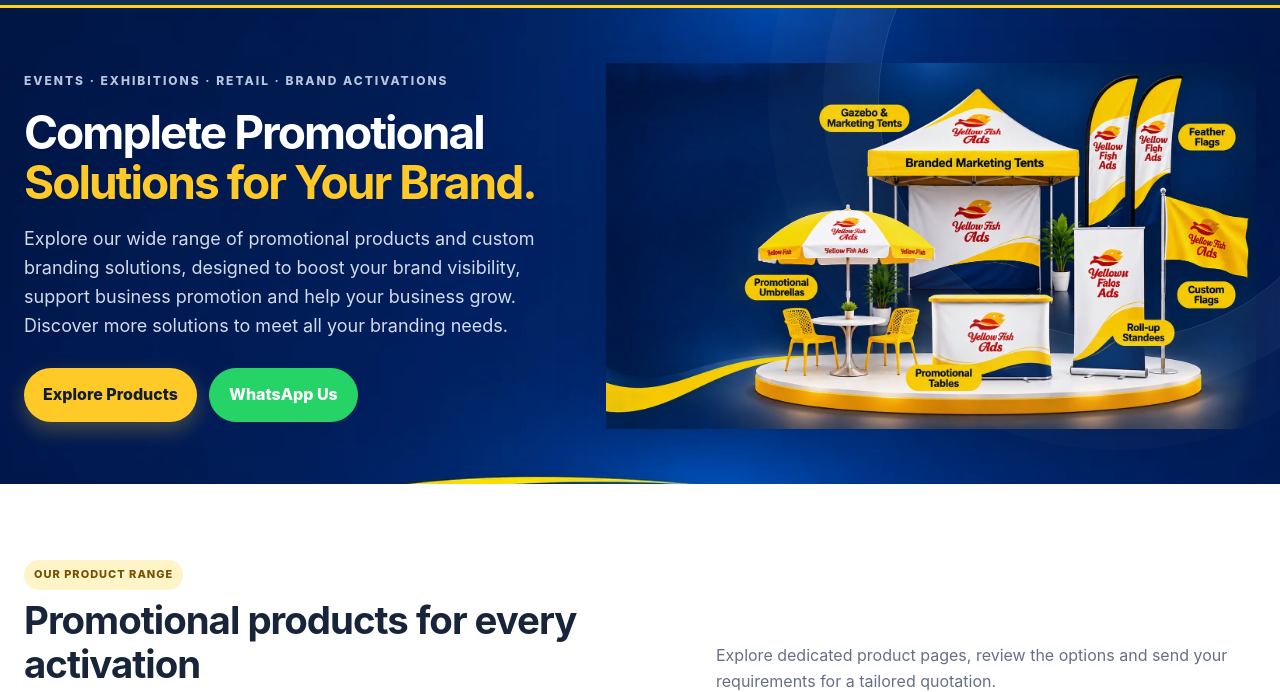
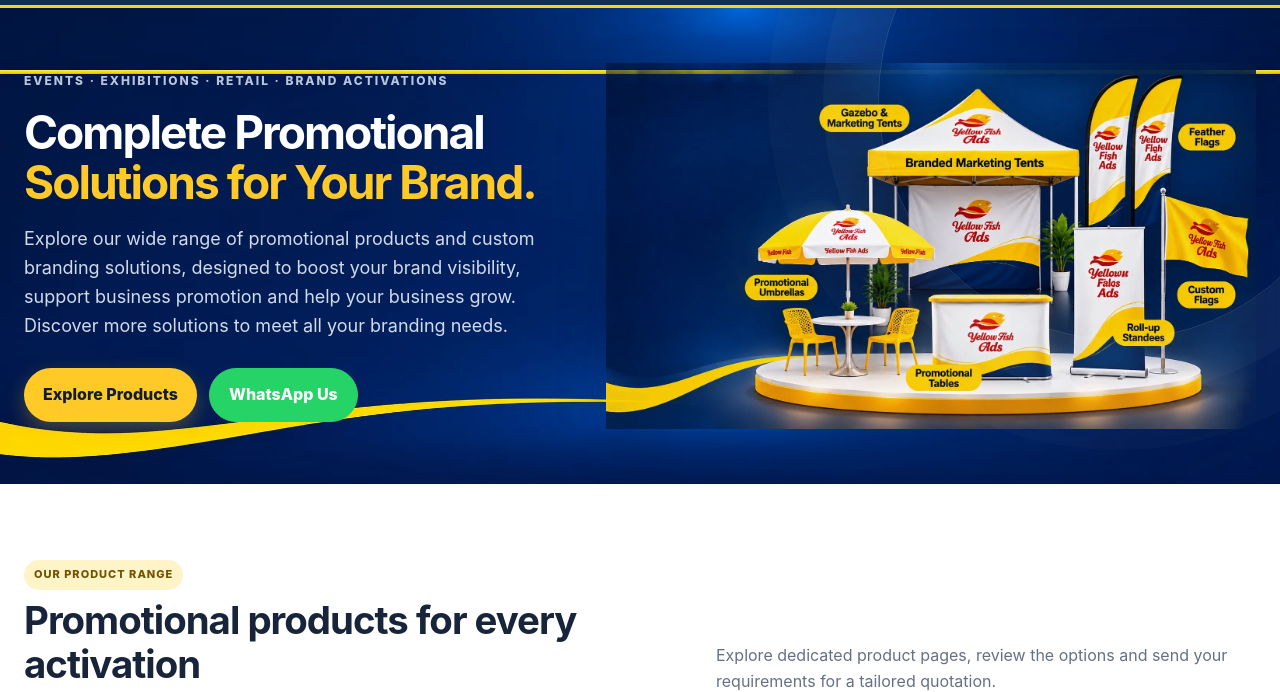
Before and after one commit to flagoflags-swathi/yellowfish-website, a plain HTML site: page index.html in a window 1280 px wide. Shown: the part 113-805 px from the top of the page. Drawn offline with Linux system fonts and the light colour scheme.

Commit message:
Update styles.css

```diff
--- a/styles.css
+++ b/styles.css
@@ -882,8 +882,8 @@
 .hero {
     padding: 55px 0;
     background-image: url("./assets/hero-background.webp");
-    background-size: cover;
-    background-position: center;
+    background-size: 100% 100%;
+    background-position: center center;
     background-repeat: no-repeat;
     position: relative;
     overflow: hidden;
```
